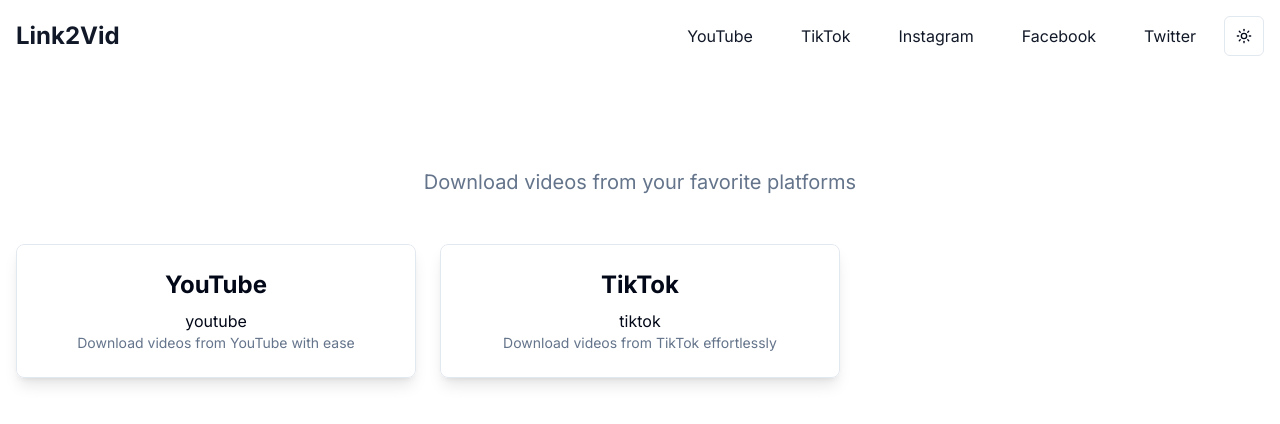
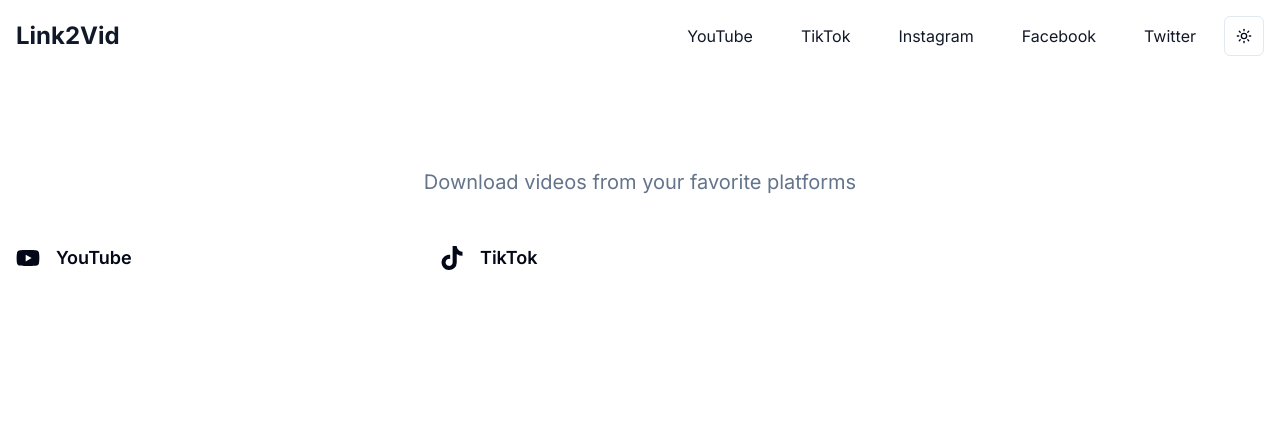
Before and after one commit to TSOlami/link2vid, a Next.js app: page / in a window 1280 px wide. Shown: the top 424 px of the page. Built offline with nearby package versions, Linux system fonts and the light colour scheme.

Commit message:
Refactor PlatformCard component to use specific platform icons and improve layout. Changed platform ID type to a union of platform identifiers and updated rendering to display icons alongside platform names for better visual representation.

```diff
--- a/src/components/platform-card.tsx
+++ b/src/components/platform-card.tsx
@@ -3,10 +3,13 @@
 import { motion } from "framer-motion"
 import { Card } from "@/components/ui/card"
 import Link from "next/link"
+import { FaYoutube, FaTiktok, FaInstagram, FaFacebook, FaTwitter } from 'react-icons/fa';
+
+type PlatformId = 'youtube' | 'tiktok' | 'instagram' | 'facebook' | 'twitter';
 
 interface PlatformCardProps {
   platform: {
-    id: string
+    id: PlatformId;
     name: string
     icon: string
     color: string
@@ -14,22 +17,21 @@
   }
 }
 
+const platformIcons: Record<PlatformId, JSX.Element> = {
+  youtube: <FaYoutube />,
+  tiktok: <FaTiktok />,
+  instagram: <FaInstagram />,
+  facebook: <FaFacebook />,
+  twitter: <FaTwitter />,
+};
+
 export function PlatformCard({ platform }: PlatformCardProps) {
   return (
-    <Link href={`/downloader/${platform.id}`}>
-      <motion.div
-        whileHover={{ scale: 1.05 }}
-        whileTap={{ scale: 0.95 }}
-        className="rounded-lg shadow-lg overflow-hidden"
-      >
-        <Card className="p-6 cursor-pointer hover:bg-accent">
-          <div className="text-center">
-            <h2 className="text-2xl font-bold mb-2">{platform.name}</h2>
-            <p className={`text-${platform.color}`}>{platform.icon}</p>
-            <p className="text-sm text-muted-foreground">{platform.description}</p>
-          </div>
-        </Card>
-      </motion.div>
-    </Link>
+    <div className="flex items-center space-x-4">
+      <span className={`text-${platform.color} text-2xl`}>
+        {platformIcons[platform.id]}
+      </span>
+      <span className="text-lg font-semibold">{platform.name}</span>
+    </div>
   )
 }
```
